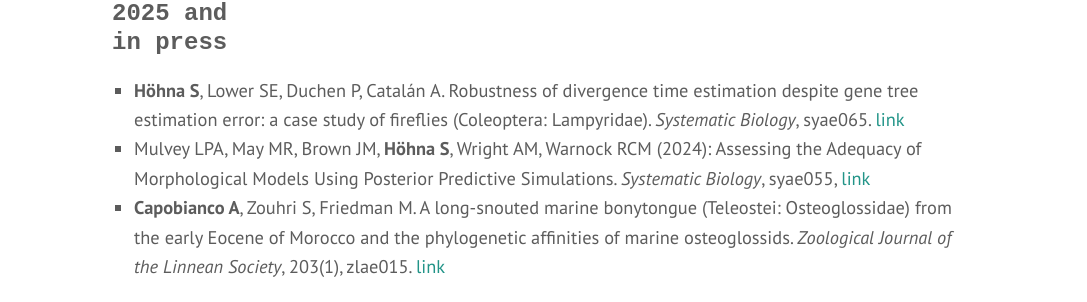
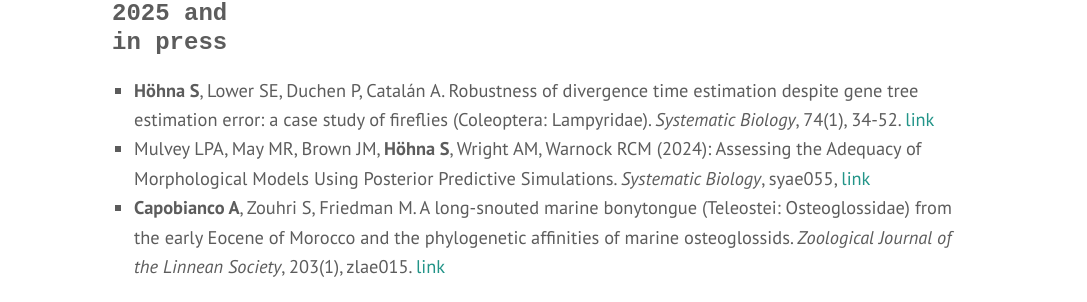
Before and after one commit to hoehnalab/hoehnalab.github.io, a Jekyll site: the page built from publications.md, in a window 1280 px wide and 900 px high. Shown: the part 191-493 px from the top of the window, without its empty margins (96-1183 px from the left). Built offline with Jekyll 4.4.1, drawn with Linux system fonts in a browser that asks for light colours; some web fonts are replaced.

Commit message:
Update publications.md

```diff
--- a/publications.md
+++ b/publications.md
@@ -6,7 +6,7 @@ permalink: /publications/
 <h3>2025 and in press</h3>
 <!--- <strong>Höhna S</strong> and Catalán A. Bayesian StairwayPlot for Inferring Single Population Demographic Histories from Site Frequency Spectra. *Molecular Ecology Resources*. [link](https://doi.org/10.1111/1755-0998.14087) -->
 <!-- <strong>Darlim, G.</strong> and <strong>Höhna S</strong>. The effects of cryptic diversity on diversification dynamics analyses in Crocodylia. *Proceedings of the Royal Society B* -->
-- <strong>Höhna S</strong>, Lower SE, Duchen P, Catalán A. Robustness of divergence time estimation despite gene tree estimation error: a case study of fireflies (Coleoptera: Lampyridae). *Systematic Biology*, syae065. [link](https://doi.org/10.1093/sysbio/syae065)
+- <strong>Höhna S</strong>, Lower SE, Duchen P, Catalán A. Robustness of divergence time estimation despite gene tree estimation error: a case study of fireflies (Coleoptera: Lampyridae). *Systematic Biology*,  74(1), 34-52. [link](https://doi.org/10.1093/sysbio/syae065)
 - Mulvey LPA, May MR, Brown JM, <strong>Höhna S</strong>, Wright AM, Warnock RCM (2024): Assessing the Adequacy of Morphological Models Using Posterior Predictive Simulations. *Systematic Biology*, syae055, [link](https://doi.org/10.1093/sysbio/syae055)
 - <strong>Capobianco A</strong>, Zouhri S, Friedman M. A long-snouted marine bonytongue (Teleostei: Osteoglossidae) from the early Eocene of Morocco and the phylogenetic affinities of marine osteoglossids. *Zoological Journal of the Linnean Society*, 203(1), zlae015. [link](https://doi.org/10.1093/zoolinnean/zlae015)
 
```
